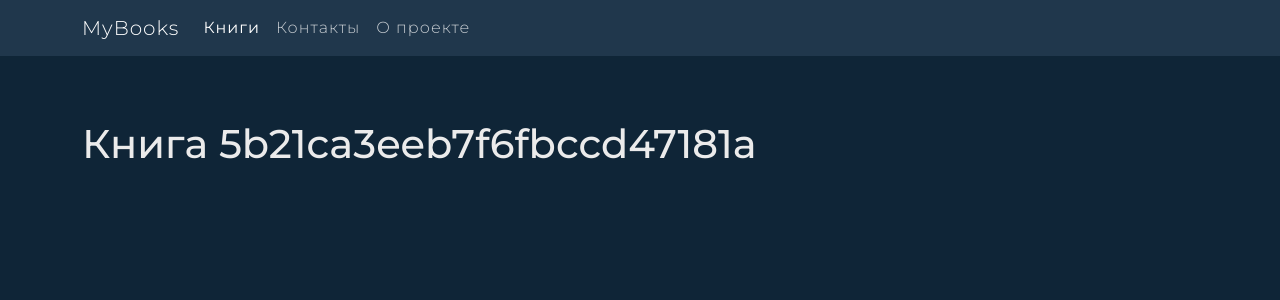
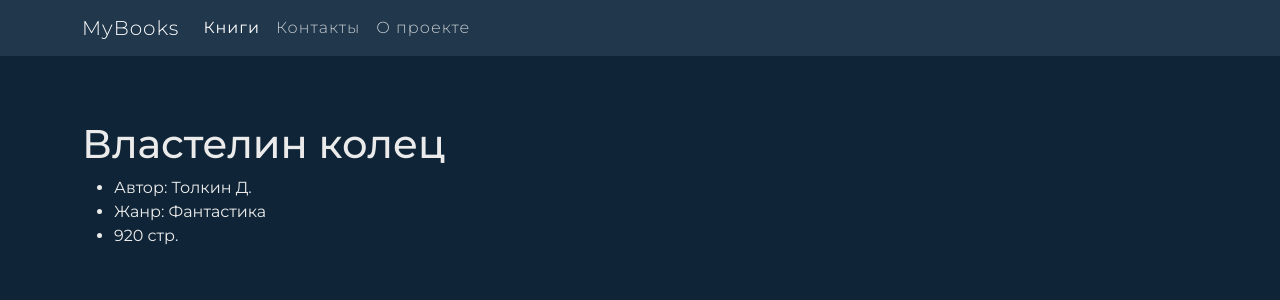
Before and after one commit to aleksmn/react_books_app, a React (Create React App) app: page /books/5b21ca3eeb7f6fbccd47181a in a window 1280 px wide. Shown: the top 300 px of the page. Built offline with nearby package versions, Linux system fonts and the light colour scheme; a web font is replaced by a local one.

Commit message:
add info to book page

```diff
--- a/src/components/book.jsx
+++ b/src/components/book.jsx
@@ -1,11 +1,23 @@
 import { useParams } from "react-router-dom"
+import { getBooks } from '../services/bookService';
 
 const Book = () => {
+
     const { id } = useParams()
+    const book = getBooks().filter(b => b._id === id)[0]
+
+    // console.log(id)
+    // console.log(book)
+
     return (
-
-        <h1>Книга {id}</h1>
-
+        <>
+            <h1>{book.title}</h1>
+            <ul>
+                <li>Автор: {book.author}</li>
+                <li>Жанр: {book.genre['name']}</li>
+                <li>{book.pages} стр.</li>
+            </ul>
+        </>
     );
 }
 
```
